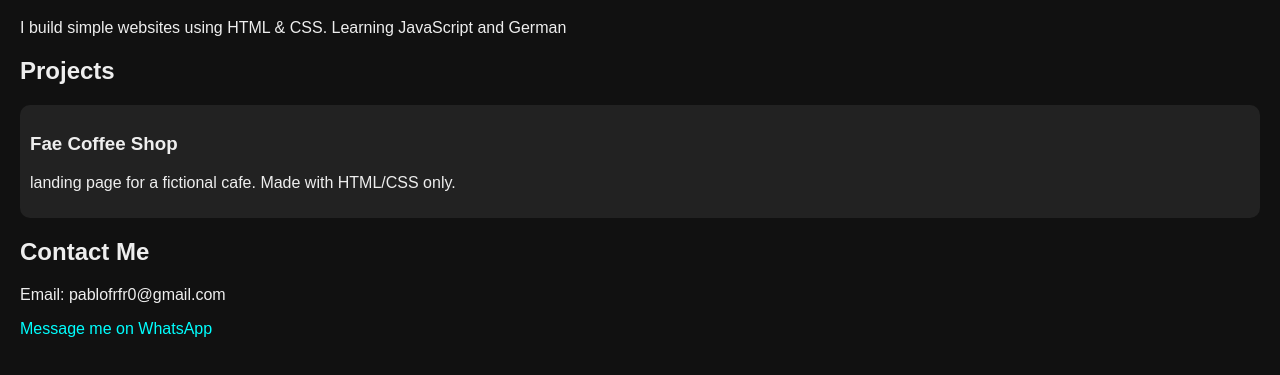
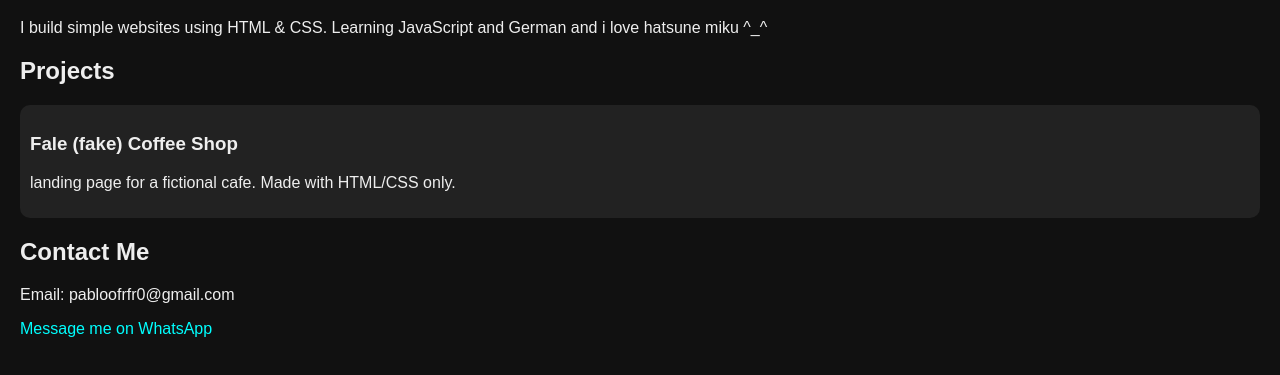
Before and after one commit to pabl0d3v/pablo-s-portfolio, a plain HTML site: page index.html in a window 1280 px wide. Shown: the part 81-456 px from the top of the page. Drawn offline with Linux system fonts and the light colour scheme.

Commit message:
Add files via upload

```diff
--- a/index.html
+++ b/index.html
@@ -30,16 +30,16 @@
 </head>
 <body>
   <h1>Heyyyyyy there im pablo ^-^</h1>
-  <p>I build simple websites using HTML & CSS. Learning JavaScript and German </p>
+  <p>I build simple websites using HTML & CSS. Learning JavaScript and German and i love hatsune miku ^_^</p>
 
   <h2>Projects</h2>
   <div class="project">
-    <h3>Fae Coffee Shop</h3>
+    <h3>Fale (fake) Coffee Shop</h3>
     <p>landing page for a fictional cafe. Made with HTML/CSS only.</p>
   </div>
 
   <h2>Contact Me</h2>
-  <p>Email: pablofrfr0@gmail.com</p>
-  <p><a href="https://wa.me/">Message me on WhatsApp</a></p>
+  <p>Email: pabloofrfr0@gmail.com</p>
+  <p><a href="https://wa.me/+201282886994">Message me on WhatsApp</a></p>
 </body>
 </html>
```
